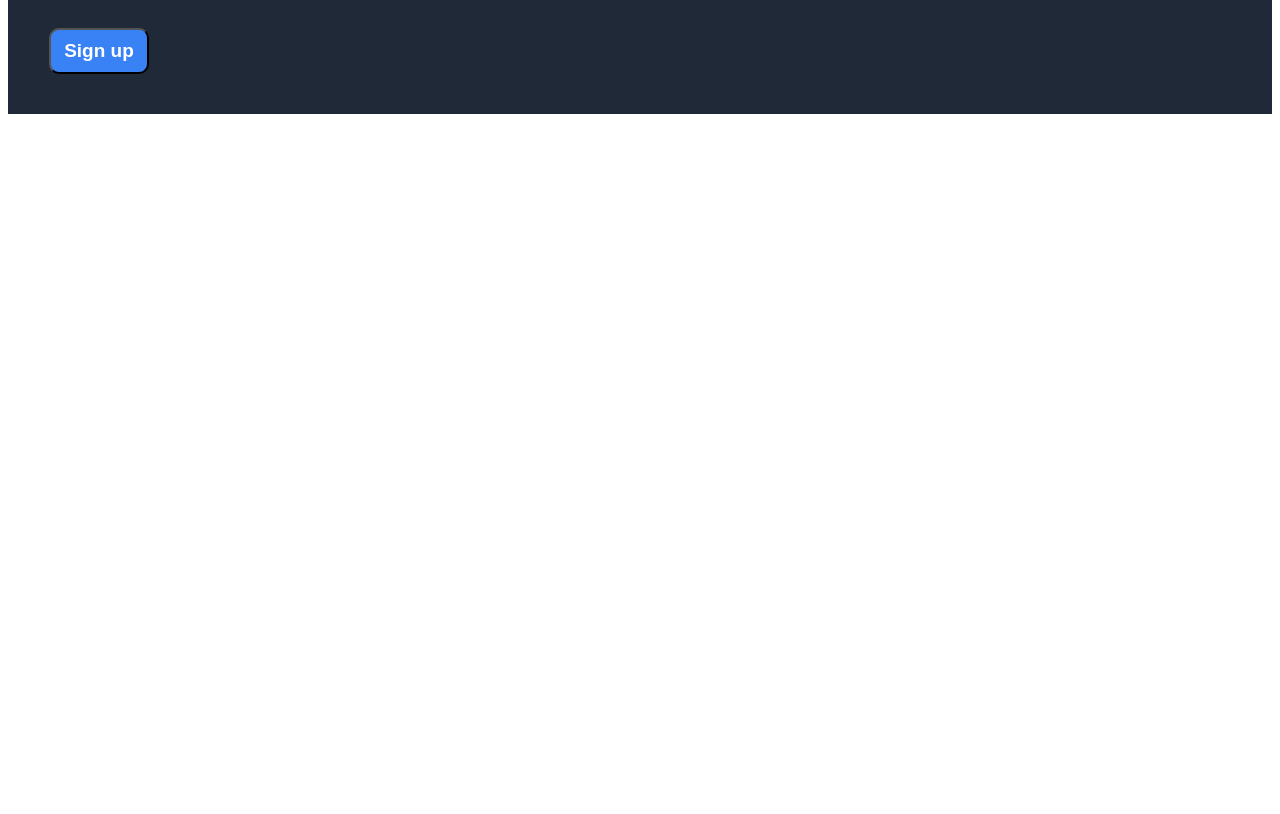
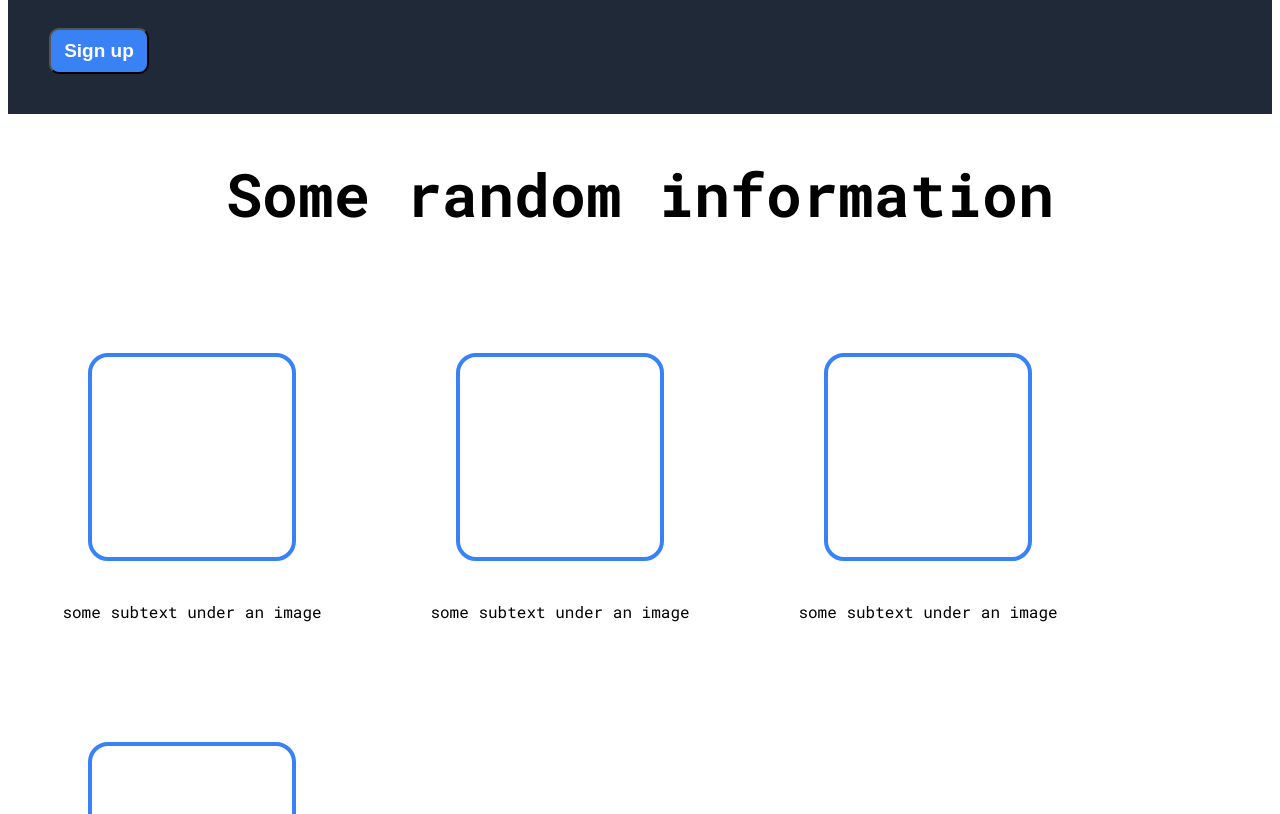
Before and after one commit to SeekNDDestroy/landing_page, a plain HTML site: page index.html in a window 1280 px wide. Shown: the part 578-1392 px from the top of the page. Before the commit the page ends 800 px from the top, so only its background shows below. Drawn offline with Linux system fonts and the light colour scheme.

Commit message:
add body - part 1 cards

```diff
--- a/index.html
+++ b/index.html
@@ -39,5 +39,22 @@
     </div>
     </header>
 
+    <div class="main_body">
+        <div class="part_1">
+            <h1>Some random information</h1>
+            <div class="cards">
+                <div class="card_1"><div class="box_1"></div>some subtext under an image</div>
+                <div class="card_2"><div class="box_2"></div>some subtext under an image</div>
+                <div class="card_3"><div class="box_3"></div>some subtext under an image</div>
+                <div class="card_4"><div class="box_4"></div>some subtext under an image</div>
+            </div>
+
+        </div>
+        <div class="part_2"></div>
+        <div class="part_3"></div>
+    </div>
+
+
+
 </body>
 </html>
--- a/style.css
+++ b/style.css
@@ -56,3 +56,37 @@ header .header_top{
 .header_bottom_text_and_button .header_secondary_text{
     font-size: 24px;
 }
+
+.box_1,
+.box_2,
+.box_3,
+.box_4{
+    height: 200px;
+    width: 200px;
+    border: #3882f6 4px solid;
+    border-radius: 20px;
+}
+
+.part_1{
+    display: flex;
+    flex-direction: column;
+    align-items: center;
+    height: 500px;
+}
+
+.cards{
+    display: flex;
+    flex-wrap: wrap;
+}
+
+.cards div{
+    display: flex;
+    flex-direction: column;
+    align-items: center;
+    margin: 40px;
+    flex-basis: 200px;
+}
+
+.main_body .part_1 h1{
+    font-size: 60px;
+}
```
